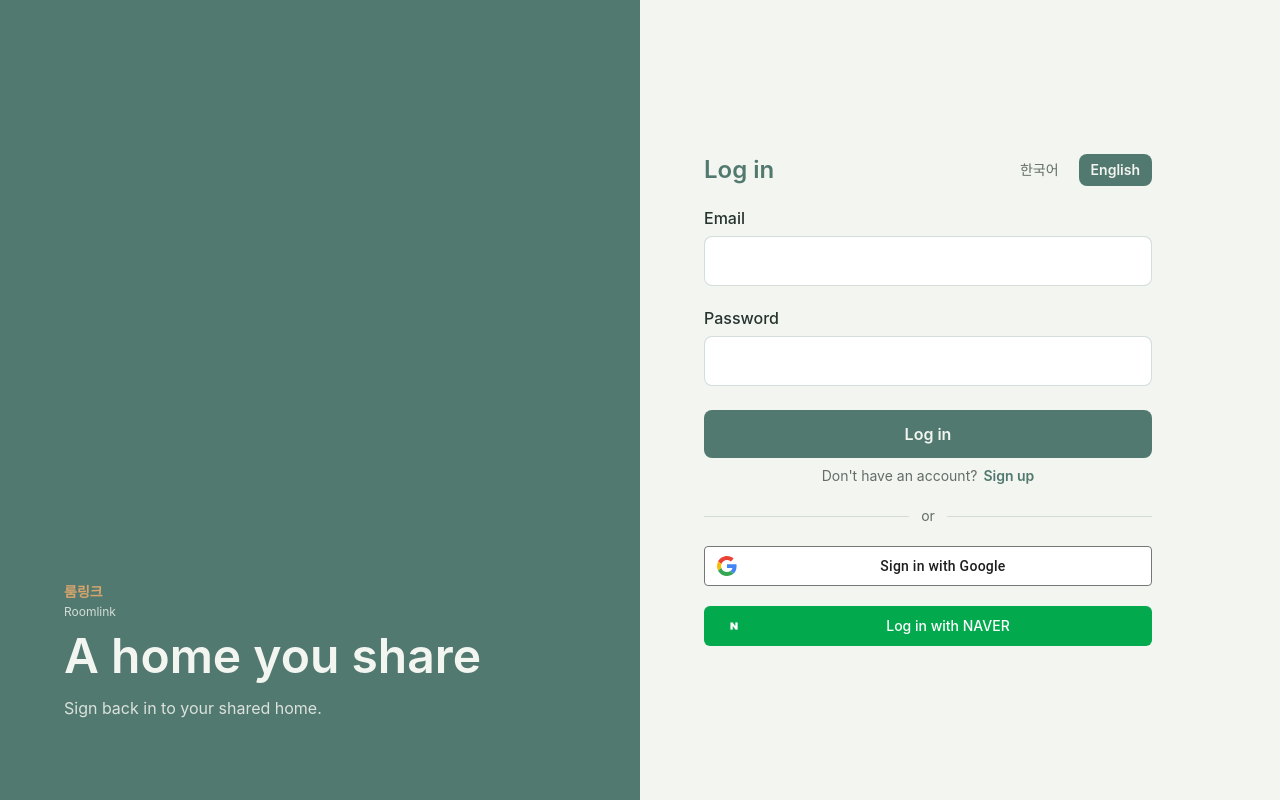
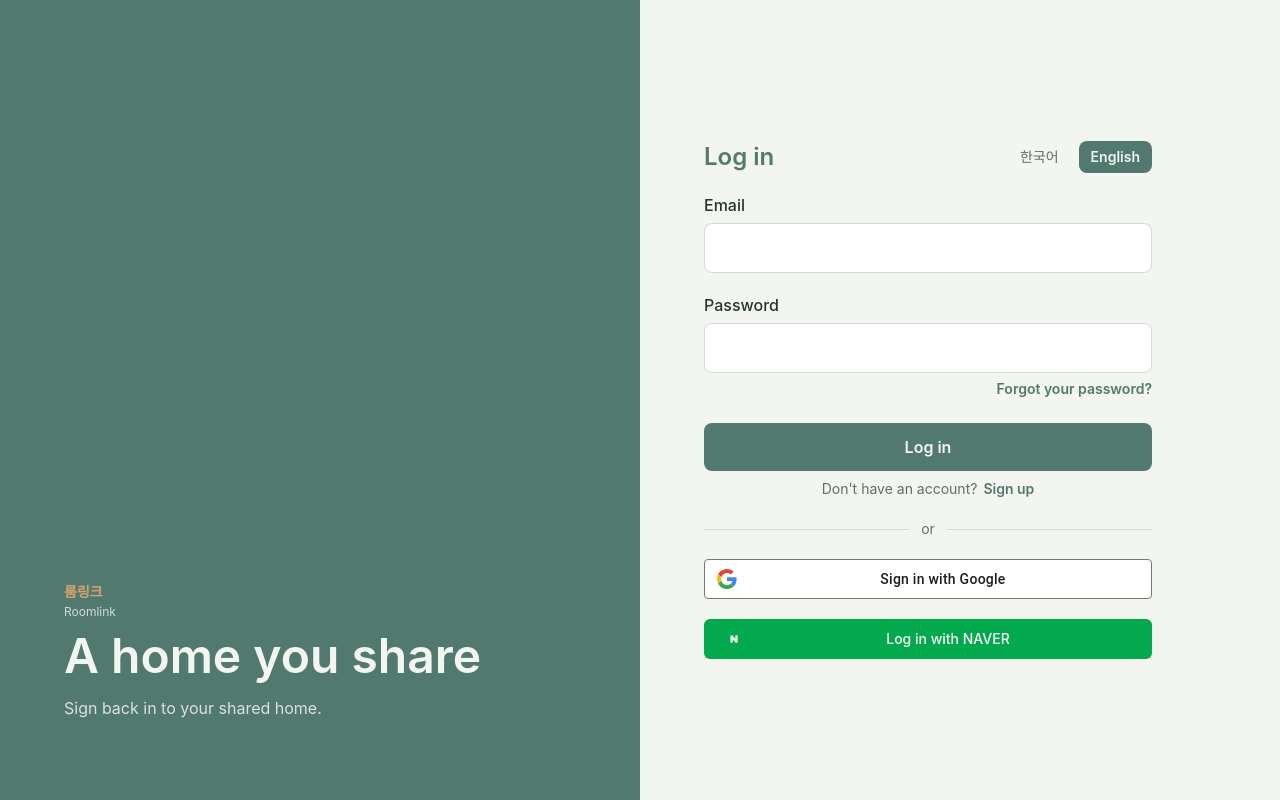
Before and after one commit to ibm05-team-3/coliving-platform, a React (Vite) app in the folder frontends/user-web/: page /login in a window 1280 px wide. Built offline with nearby package versions, Linux system fonts and the light colour scheme.

Commit message:
COL-60 - 비밀번호 재설정 버튼

```diff
--- a/frontends/user-web/src/i18n/locales/en/login.json
+++ b/frontends/user-web/src/i18n/locales/en/login.json
@@ -5,6 +5,7 @@
   "title": "Log in",
   "email": "Email",
   "password": "Password",
+  "forgotPassword": "Forgot your password?",
   "submit": "Log in",
   "submitting": "Signing in",
   "or": "or",
--- a/frontends/user-web/src/i18n/locales/ko/login.json
+++ b/frontends/user-web/src/i18n/locales/ko/login.json
@@ -5,6 +5,7 @@
   "title": "로그인",
   "email": "이메일",
   "password": "비밀번호",
+  "forgotPassword": "비밀번호를 잊으셨나요?",
   "submit": "로그인",
   "submitting": "로그인 중",
   "or": "또는",
--- a/frontends/user-web/src/pages/user/LoginPage.jsx
+++ b/frontends/user-web/src/pages/user/LoginPage.jsx
@@ -120,6 +120,7 @@ function LoginPage() {
             value={email}
             onChange={(event) => setEmail(event.target.value)}
           />
+          <div className="grid gap-1.5">
             <TextField
               id="password"
               label={t('password')}
@@ -128,6 +129,13 @@ function LoginPage() {
               value={password}
               onChange={(event) => setPassword(event.target.value)}
             />
+            <button
+              type="button"
+              className="justify-self-end text-sm font-semibold text-main focus-visible:outline-2 focus-visible:outline-offset-2 focus-visible:outline-accent"
+            >
+              {t('forgotPassword')}
+            </button>
+          </div>
           <div className="mt-1 grid gap-2">
             <button
               type="submit"
```
Lines whose indentation alone changed are shown as unchanged.
